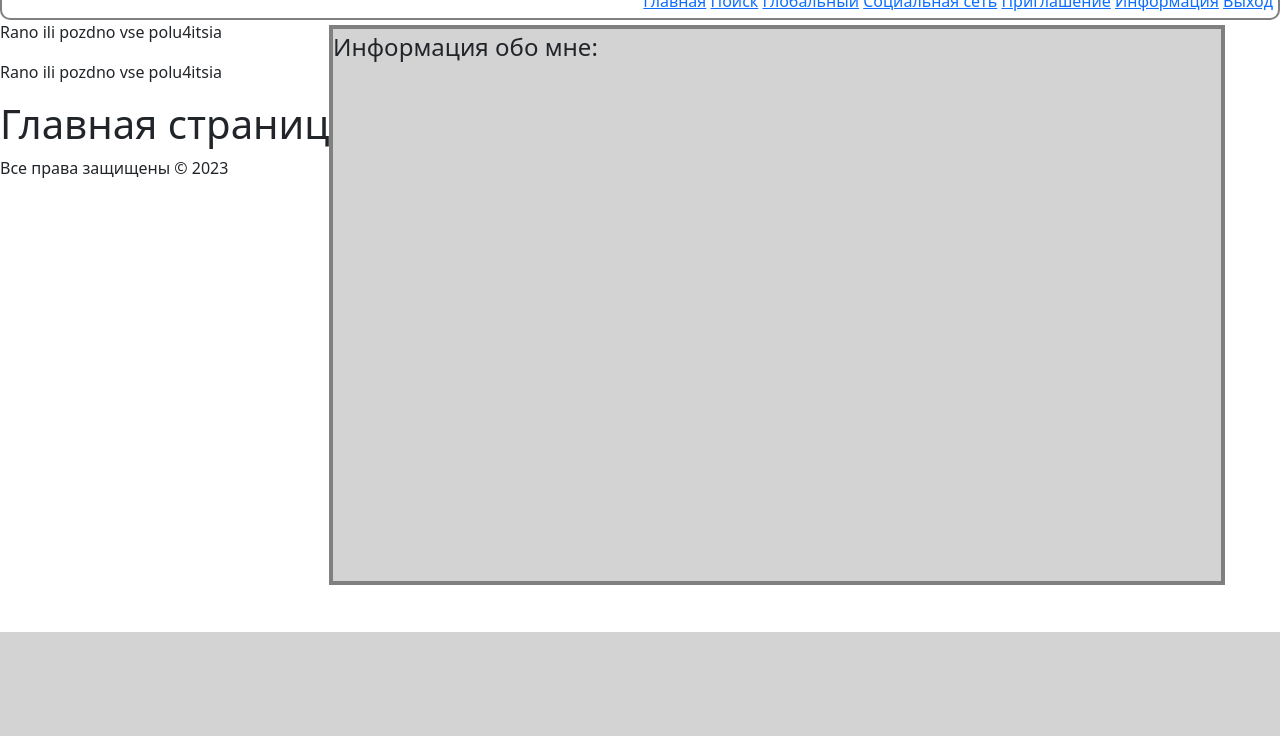
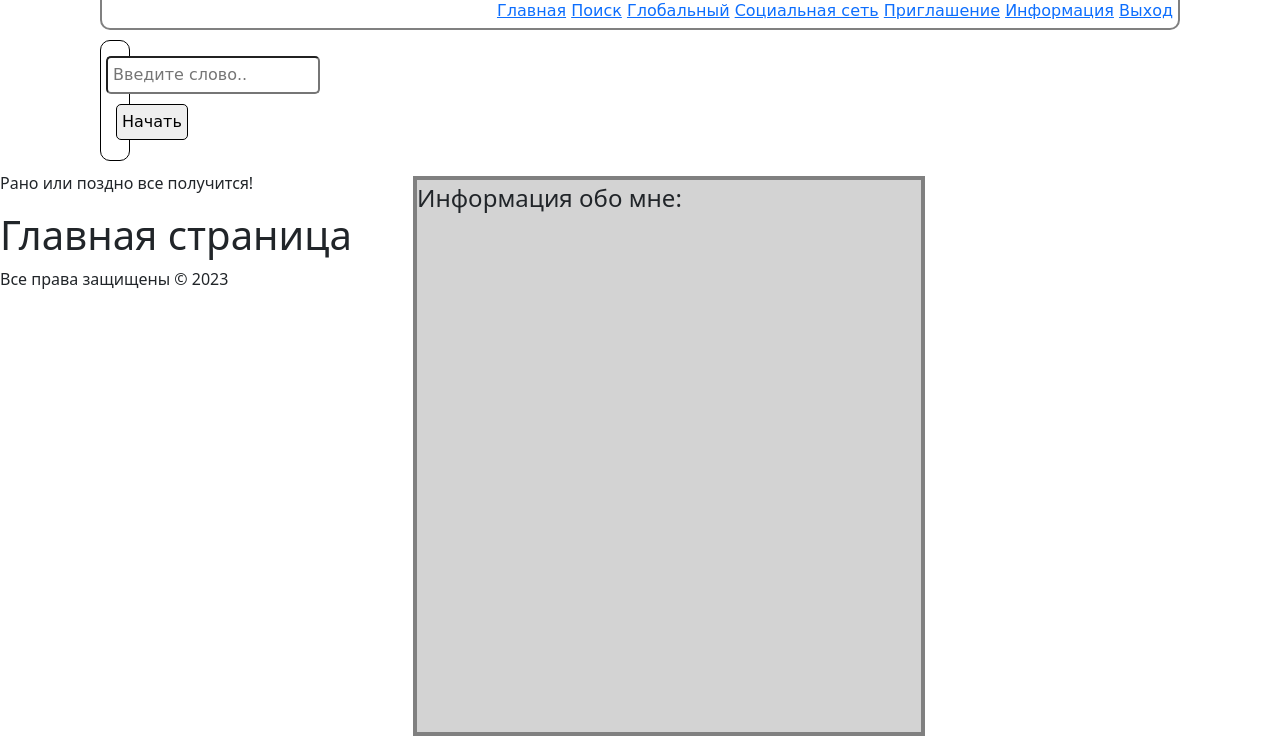
Before and after one commit to Roman-Blokhin/www, a PHP site: page / in a window 1280 px wide; the page is wider, and only the part inside the window is pictured. Shown: the part 168-904 px from the top of that part. Before the commit the page ends 800 px from the top of that part, so only its background shows below. Run offline with PHP 8.4, Linux system fonts and the light colour scheme.

Commit message:
сделал поиск на главной странице, установил шрифты для шапки и блока поиска. Поиск методом post, обработка на странице check_post.php

```diff
--- a/css/style.css
+++ b/css/style.css
@@ -1,3 +1,4 @@
+/* шапка */
 .header_parameters {
     background-color: white;
     /* margin: 5px; /* величина отступа от края экрана */
@@ -5,8 +6,19 @@
     text-align: right; /* в какой стороне будет текст */
     border-radius: 10px;
     border: 2px solid grey;
+    margin: 10px 100px 10px 100px;
+    font-family: "Comic Sans MS";
+
 }
 
+/* картинка-логотип в шапке */
+.style_logo {
+    border: 5px;
+    width: 1305px;
+    height: 150px;
+}
+
+/* не используется */
 .header_parameters_2 {
     background-color: white;
     margin: 30px; /* величина отступа от края экрана */
@@ -15,19 +27,40 @@
     border-radius: 10px;
 }
 
-.style_logo { /* стиль для лого в хедере */
-    border: 5px;
-    width: 1523px;
-    height: 150px;
-}
-
+/* блок для отображения информации профиля */
 #aside {
     position: absolute;
     border: 4px solid grey;
-    right: 50px;
+    right: 350px;
     background: lightgray;
-    width: 70%;
+    width: 40%;
     height: 70%;
     margin: 5px;
+}
 
+/* блок поиска */
+.search_block {
+    /* border-style: dashed; */
+    border: 1px solid black;
+    border-radius: 10px;
+    text-align: center;
+    padding: 15px 5px 10px 5px;
+    margin: 10px 1150px 10px 100px;
+    font-family: "Comic Sans MS";
 }
+
+/* кнопка поиска */
+.search_button {
+    border-radius: 5px;
+    border: 1px solid black;
+    margin: 10px;
+    padding: 5px;
+}
+
+/* поле ввода для поиска */
+.field_search {
+    border-radius: 5px;
+    font-size: 16px;
+    font: Georgian;
+    padding: 5px;
+}
--- a/index.php
+++ b/index.php
@@ -3,8 +3,15 @@
     require "blocks/header.php";
 ?>
 
+    <form action="check_post.php" method="post" class="search_block">
+        <input type="text" name="search" id="search" placeholder="Введите слово.." class="field_search"><br>
+        <!-- <label for="search">Быстрый поиск</label> -->
+        <input type="submit" value="Начать" class="search_button"><br>
+
+    </form>
+
 <section> <!-- в работе -->
-    <form action="#" id="aside">
+    <form id="aside">
         <fieldset>
             <legend>Информация обо мне:</legend>
         </fieldset>
@@ -12,11 +19,7 @@
 </section>
 
 <nav> <!-- в работе -->
-    <p>Rano ili pozdno vse polu4itsia</p>
-</nav>
-
-<nav> <!-- в работе -->
-    <p>Rano ili pozdno vse polu4itsia</p>
+    <p>Рано или поздно все получится!</p>
 </nav>
 
 <?php
```
Also changed, not shown: readme.txt.
